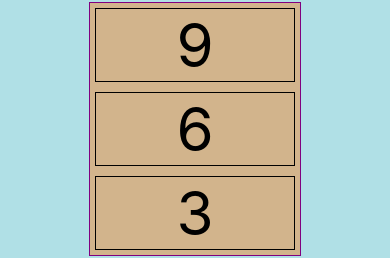
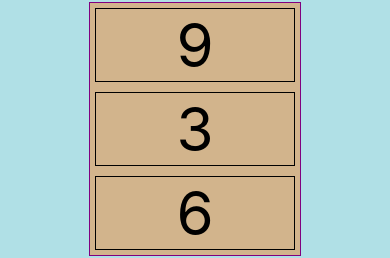
Before and after one commit to RdotSilva/React-Native-TicTacToe-Math-Game, a React Native app: screen / in a window 390 px wide. Shown: the part 552-810 px from the top of the page. Built offline with nearby package versions, Linux system fonts and the light colour scheme.

Commit message:
Integrate shuffle into answers to randomize

```diff
--- a/App.js
+++ b/App.js
@@ -7,6 +7,8 @@ import {
   ActivityIndicator
 } from "react-native";
 import { MaterialCommunityIcons as Icon } from "react-native-vector-icons";
+
+import shuffle from "./utils/shuffle";
 
 // Quiz questions imported from separate file to keep things clean.
 import questions from "./utils/questions";
@@ -37,7 +39,10 @@ export default function App() {
 
   const getAnswersToQuestion = question => {
     let currentQuestion = question;
-    return Object.keys(currentQuestion.answers).map((keyName, i) => (
+    let keyArray = Object.keys(currentQuestion.answers);
+    let shuffledArray = shuffle(keyArray);
+
+    return shuffledArray.map((keyName, i) => (
       <Text
         onPress={() =>
           checkAnswer(currentQuestion, currentQuestion.answers[keyName])
```
